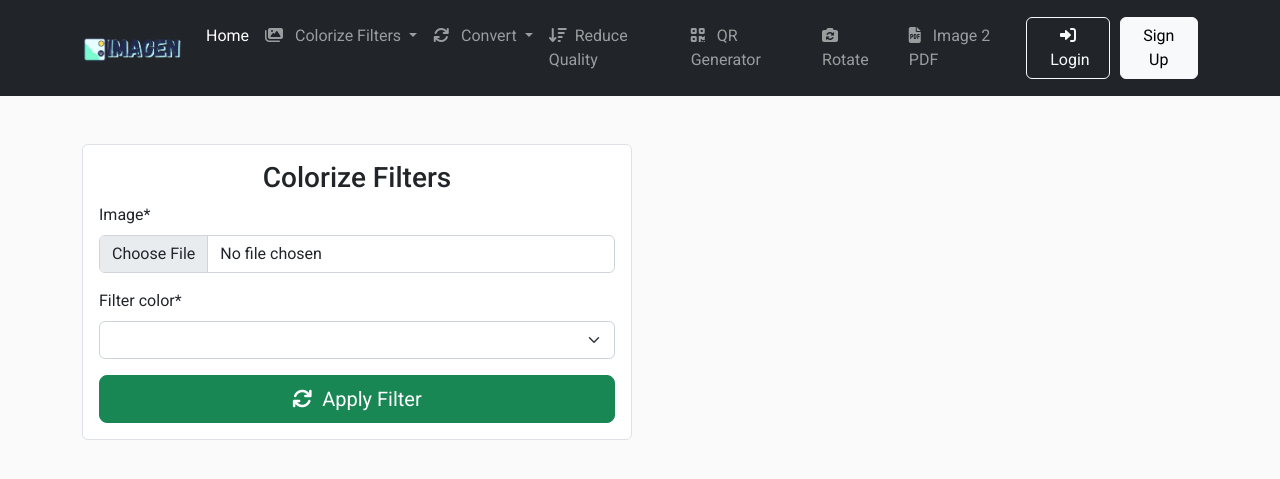
After one commit to amitgirwal/ImaGen, a Django app: page /colorize-filter in a window 1280 px wide. The commit adds this page. Shown: the top 479 px of the page. Run offline with Django 4.2, Linux system fonts and the light colour scheme; some libraries are stand-ins or nearby versions.

Commit message:
Updated colorize filter and image 2 pdf design and views file

```diff
--- a/backend/ImaGen/imagenapp/forms.py
+++ b/backend/ImaGen/imagenapp/forms.py
@@ -44,7 +44,7 @@ FILTER_COLOR = (
     ('darkgrey', 'Dark Grey'),
 )
 
-class ColorizedFilterForm(forms.Form):
+class ColorizeFilterForm(forms.Form):
     image = forms.ImageField()
     filter_color = forms.ChoiceField(
         required=True,
--- a/backend/ImaGen/imagenapp/urls.py
+++ b/backend/ImaGen/imagenapp/urls.py
@@ -16,7 +16,7 @@ urlpatterns = [
     path('', views.index, name='home'),
     path('qr-code-gen', views.qrGen, name='qr_gen'),
     path('image-pdf', views.imageToPDF, name='image_pdf'),
-
+    path("colorize-filter", views.colorizeFilter, name="colorize_filter"),
 
 
 
@@ -29,7 +29,7 @@ urlpatterns = [
 
     path("tempa", views.tempa, name="tempa"),
     path("tempajax", views.tempAjax, name="temp_ajax"),
-    path("colorized-filter", views.colorizedFilter, name="colorized_filter")
+
 
 
 ]
--- a/backend/ImaGen/imagenapp/views.py
+++ b/backend/ImaGen/imagenapp/views.py
@@ -4,7 +4,7 @@ from django.contrib import messages
 
 # custom import
 from .models import Upload, ImageConvert, ImageFilter
-from .forms import UploadForm, ImageConvertForm, ImageFilterForm, ImageQualityForm, ImageToPDFForm, ImageRotateForm, QRGenForm, ColorizedFilterForm
+from .forms import UploadForm, ImageConvertForm, ImageFilterForm, ImageQualityForm, ImageToPDFForm, ImageRotateForm, QRGenForm, ColorizeFilterForm
 
 # image utils
 from .utils import getImagePathUrlByFilesRequest, convertAndSaveImage, getFileNameExt, printStar, reduceQualitySaveImage, filterSaveImage, imgToPDF
@@ -115,6 +115,95 @@ def imageToPDF(request):
     return render(request, template_name, context)
 
 
+# Colorize Filter
+# Red filter
+def red(r,g,b):
+    newr = r
+    newg = 0
+    newb = 0
+    return (newr,newg,newb)
+
+# Dark Pink Filter
+def darkpink(r,g,b):
+    newr = g
+    newg = b
+    newb = r
+    return (newr,newg,newb)
+
+# Sky Blue Filter
+def skyblue(r,g,b):
+    newr = b
+    newg = g
+    newb = r
+    return (newr,newg,newb)
+
+# lemon green
+def lemonyellow(r,g,b):
+    newr = g
+    newg = r
+    newb = b
+    return (newr,newg,newb)
+
+# darkgrey
+def darkgrey(r,g,b):
+    newr = (r+g+b)//3
+    newg = (r+g+b)//3
+    newb = (r+g+b)//3
+    return (newr,newg,newb)
+
+# sepia
+def sepia(r,g,b):
+    newr = int((r * .393) + (g *.769) + (b * .189))
+    newg = int((r * .349) + (g *.686) + (b * .168))
+    newb = int((r * .272) + (g *.534) + (b * .131))
+    return (newr,newg,newb)
+
+def colorizeFilter(request):
+    template_name = 'colorize-filter.html'
+    form = ColorizeFilterForm()
+    img_name = None
+    uploaded_file_url = None
+    action = request.GET.get('action')
+
+    if request.method == 'POST':
+        image = request.FILES['image']
+        check = request.POST.get('filter_color')
+        img_name = f'image-filter{time.time()}.png'
+
+        # open image
+        img = Image.open(image)
+        img = img.convert('RGB')
+        width, height = img.size
+        pixels = img.load()
+        for py in range(height):
+            for px in range(width):
+                r, g, b = img.getpixel((px,py))
+                if check == 'sepia':
+                    pixels[px,py] = sepia(r,g,b)
+                elif check == 'red':
+                    pixels[px,py] = red(r,g,b)
+                elif check == 'skyblue':
+                    pixels[px,py] = skyblue(r,g,b)
+                elif check == 'darkpink':
+                    pixels[px,py] = darkpink(r,g,b)
+                elif check == 'lemonyellow':
+                    pixels[px,py] = lemonyellow(r,g,b)
+                elif check == 'darkgrey':
+                    pixels[px,py] = darkgrey(r,g,b)
+
+        img.seek(0)
+        img.save(settings.MEDIA_ROOT+'/'+img_name)
+        img.seek(0)
+
+        uploaded_file_url = settings.MEDIA_URL+'/'+img_name
+
+    context =  {
+        'action': action,
+        'img_name': img_name,
+        'form': form,
+        'uploaded_file_url':uploaded_file_url
+    }
+    return render(request, template_name, context)
 
 
 # def imageConvert(request):
@@ -576,100 +665,3 @@ def tempAjax(request):
 #         'uploaded_file_url':uploaded_file_url
 #     }
 #     return render(request, template_name, context)
-
-# Red filter
-def red(r,g,b):
-    newr = r
-    newg = 0
-    newb = 0
-    return (newr,newg,newb)
-
-# Dark Pink Filter
-def darkpink(r,g,b):
-    newr = g
-    newg = b
-    newb = r
-    return (newr,newg,newb)
-
-# Sky Blue Filter => red color
-def skyblue(r,g,b):
-    newr = b
-    newg = g
-    newb = r
-    return (newr,newg,newb)
-
-# lemon green
-def lemonyellow(r,g,b):
-    newr = g
-    newg = r
-    newb = b
-    return (newr,newg,newb)
-
-# darkgrey
-def darkgrey(r,g,b):
-    newr = (r+g+b)//3
-    newg = (r+g+b)//3
-    newb = (r+g+b)//3
-    return (newr,newg,newb)
-
-def sepia(r,g,b):
-    newr = int((r * .393) + (g *.769) + (b * .189))
-    newg = int((r * .349) + (g *.686) + (b * .168))
-    newb = int((r * .272) + (g *.534) + (b * .131))
-    return (newr,newg,newb)
-
-def colorizedFilter(request):
-    template_name = 'color-filter.html'
-    form = ColorizedFilterForm()
-    img_name = None
-    uploaded_file_url = None
-
-    if request.method == 'POST':
-        image = request.FILES['image']
-        check = request.POST.get('filter_color')
-        printStar()
-
-        # image name
-        img_name = f'image-filter{time.time()}.png'
-
-
-        # open image
-        img = Image.open(image)
-        img = img.convert('RGB')
-
-        # processing => Write image processing code here
-        width, height = img.size
-        pixels = img.load()
-        for py in range(height):
-            for px in range(width):
-                r, g, b = img.getpixel((px,py))
-                if check == 'sepia':
-                    pixels[px,py] = sepia(r,g,b)
-                elif check == 'red':
-                    pixels[px,py] = red(r,g,b)
-                elif check == 'skyblue':
-                    pixels[px,py] = skyblue(r,g,b)
-                elif check == 'darkpink':
-                    pixels[px,py] = darkpink(r,g,b)
-                elif check == 'lemonyellow':
-                    pixels[px,py] = lemonyellow(r,g,b)
-                elif check == 'darkgrey':
-                    pixels[px,py] = darkgrey(r,g,b)
-
-        # saving an image
-        img.seek(0)
-        img.save(settings.MEDIA_ROOT+'/'+img_name)
-        img.seek(0)
-
-        # creating url
-        uploaded_file_url = settings.MEDIA_URL+'/'+img_name
-
-        print('uploaded_file_url: ', uploaded_file_url)
-
-        printStar()
-    context =  {
-        'img_name': img_name,
-        'form': form,
-        'uploaded_file_url':uploaded_file_url
-    }
-    return render(request, template_name, context)
--- /dev/null
+++ b/backend/ImaGen/templates/colorize-filter.html
@@ -0,0 +1,69 @@
+{% extends 'base.html' %}
+{% load static %}
+{% load crispy_forms_tags %}
+{% block title %} Colorize Filters {% endblock %}
+{% block content %}
+
+<!-- Colorize Filters -->
+<div class="container mt-5">
+  <div class="row g-3">
+    <div class="col-12 col-sm-12 col-md-6">
+      <div class="card border-1 border rounded p-3">
+        <form action="{% url 'colorize_filter' %}" method="POST" enctype="multipart/form-data">
+          <h3 class="text-center mx-auto">Colorize Filters</h3>
+          {% csrf_token %}
+          {{form|crispy}}
+          <button class="btn btn-success w-100 btn-lg" type="submit">
+            <i class="fa-solid fa-refresh"></i>&nbsp;
+            Apply Filter</button>
+        </form>
+      </div>
+    </div>
+    <div class="col-12 col-sm-12 col-md-6">
+      <div class="card border-0">
+        <img id="imgPreview" alt="Preview Image" style="display: none;">
+      </div>
+      {% if uploaded_file_url %}
+      <div class="card border rounded" id="downloadImage">
+        <img
+          class="card-img-top"
+          src="/media/{{ img_name }}"
+          alt="download image">
+        <div class="p-2 mt-2">
+          <a class="btn btn-dark w-100 btn-lg" href="{{ uploaded_file_url }}" download>
+            <i class="fa-solid fa-download"></i> &nbsp;
+            Download
+          </a>
+        </div>
+      </div>
+      {% endif %}
+    </div>
+  </div>
+</div>
+
+{% endblock %}
+{% block javascript %}
+<script>
+
+  $(document).ready(() => {
+    // set the select input
+    let action = "{{action|lower}}";
+    $("#id_filter_color").val(action);
+
+    // image preview
+    $('#id_image').change(function () {
+      const file = this.files[0];
+      if (file) {
+        let reader = new FileReader();
+        reader.onload = function (event) {
+          $('#imgPreview').attr('src', event.target.result);
+          $("#imgPreview").css("display", "block");
+          $("#downloadImage").css("display", "none");
+        }
+        reader.readAsDataURL(file);
+      }
+    });
+
+  });
+</script>
+{% endblock %}
--- a/backend/ImaGen/templates/core/navbar.html
+++ b/backend/ImaGen/templates/core/navbar.html
@@ -19,30 +19,28 @@
         <!-- Item2 -->
         <li class="nav-item dropdown">
           <a class="nav-link dropdown-toggle" href="#" role="button" data-bs-toggle="dropdown" aria-expanded="false">
-            <i class="fa-solid fa-images"></i> &nbsp; Colorized Filters
+            <i class="fa-solid fa-images"></i> &nbsp; Colorize Filters
           </a>
           <ul class="dropdown-menu">
-            <li >
-              <a class="dropdown-item d-flex justify-content-between align-items-center" href="{% url 'colorized_filter' %}">
-                Sepia
-                <span class="badge rounded-pill bg-danger me-2">Popular</span>
+            <li>
+              <a class="dropdown-item d-flex justify-content-between align-items-center" href="{% url 'colorize_filter' %}?action=sepia">
+                Sepia <span class="badge rounded-pill bg-danger me-2">Popular</span>
               </a>
-
             </li>
             <li>
-              <a class="dropdown-item" href="#">Red</a>
+              <a class="dropdown-item" href="{% url 'colorize_filter' %}?action=red">Red</a>
             </li>
             <li>
-              <a class="dropdown-item" href="#">Sky Blue</a>
+              <a class="dropdown-item" href="{% url 'colorize_filter' %}?action=skyblue">Sky Blue</a>
             </li>
             <li>
-              <a class="dropdown-item" href="#">Dark Pink</a>
+              <a class="dropdown-item" href="{% url 'colorize_filter' %}?action=darkpink">Dark Pink</a>
             </li>
             <li>
-              <a class="dropdown-item" href="#">Lemon Yellow</a>
+              <a class="dropdown-item" href="{% url 'colorize_filter' %}?action=lemonyellow">Lemon Yellow</a>
             </li>
             <li>
-              <a class="dropdown-item" href="#">Dark Grey</a>
+              <a class="dropdown-item" href="{% url 'colorize_filter' %}?action=darkgrey">Dark Grey</a>
             </li>
           </ul>
         </li>
```
Also changed, not shown: backend/ImaGen/templates/color-filter.html (deleted, +0 -59 lines), backend/ImaGen/templates/image-to-pdf.html (+15 -11 lines), README.md.
